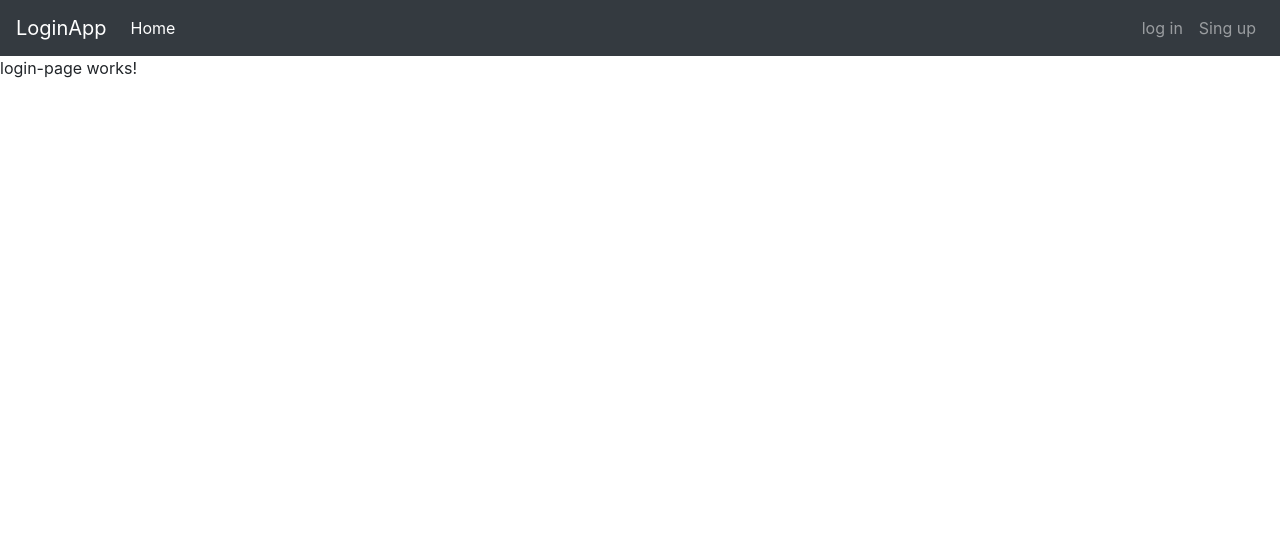
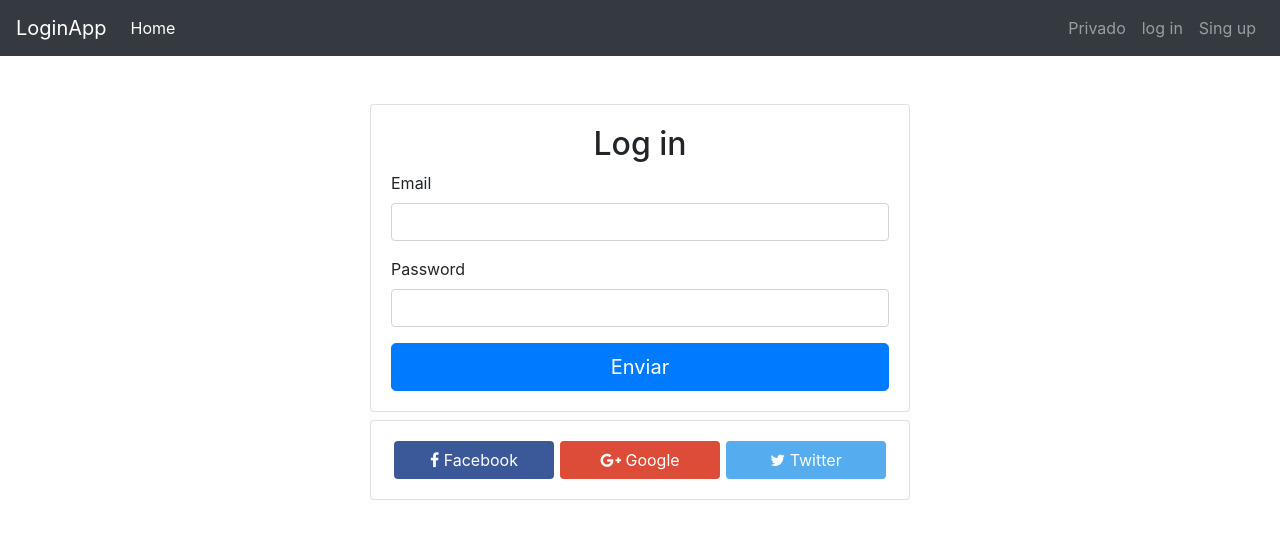
Before and after one commit to CrIs-is/loginFirebase, an Angular app: page /login in a window 1280 px wide. Shown: the top 536 px of the page. Built offline with nearby package versions, Linux system fonts and the light colour scheme.

Commit message:
Maquetando login,register,notFound y home

```diff
--- a/src/app/app-routing.module.ts
+++ b/src/app/app-routing.module.ts
@@ -4,6 +4,7 @@ import { LoginPageComponent } from './components/login-page/login-page.component
 import { RegisterPageComponent } from './components/register-page/register-page.component';
 import { HomePageComponent } from './components/home-page/home-page.component';
 import { NotFoundPageComponent } from './components/not-found-page/not-found-page.component';
+import { PrivadoPageComponent } from './components/privado-page/privado-page.component';
 
 
 const routes: Routes = [
@@ -11,6 +12,7 @@ const routes: Routes = [
   {path:"login",component:LoginPageComponent},
   {path:"singup",component:RegisterPageComponent},
   {path:"home",component:HomePageComponent},
+  {path:"privado",component:PrivadoPageComponent},
   {path:"**",component:NotFoundPageComponent}
 
 ];
--- a/src/app/app.component.html
+++ b/src/app/app.component.html
@@ -1,2 +1,4 @@
 <app-nav-bar></app-nav-bar>
-<router-outlet></router-outlet>
+<div class="container">
+    <router-outlet></router-outlet>
+</div>
--- a/src/app/components/home-page/home-page.component.html
+++ b/src/app/components/home-page/home-page.component.html
@@ -1 +1,10 @@
-<p>home-page works!</p>
+
+<div class="jumbotron">
+    <h1 class="display-3">Pagina de inicio</h1>
+    <p class="lead">This is a simple hero unit, a simple jumbotron-style component for calling extra attention to featured content or information.</p>
+    <hr class="my-4">
+    <p>It uses utility classes for typography and spacing to space content out within the larger container.</p>
+    <p class="lead">
+      <a class="btn btn-primary btn-lg" href="#" role="button">Learn more</a>
+    </p>
+  </div>
--- a/src/app/components/login-page/login-page.component.css
+++ b/src/app/components/login-page/login-page.component.css
@@ -0,0 +1,18 @@
+.botones button{
+    width: 32% !important;
+}
+
+.btn-facebook{
+    background: #3b5998;
+    color: #fff;
+}
+
+.btn-google{
+    background: #dd4b39;
+    color: #fff;
+}
+
+.btn-twitter{
+    background: #55acee;
+    color: #fff;
+}
--- a/src/app/components/login-page/login-page.component.html
+++ b/src/app/components/login-page/login-page.component.html
@@ -1 +1,34 @@
-<p>login-page works!</p>
+
+<div class="row mt-5">
+    <div class="col-md-6 mx-auto">
+        <div class="card">
+            <div class="card-body ">
+                <h2 class="text-center">Log in</h2>
+                <form >
+                    <div class="form-group">
+                        <label for="email">Email</label>
+                        <input type="email" class="form-control" id="password" name="password">
+                    </div>
+
+                    <div class="form-group">
+                        <label for="password">Password</label>
+                        <input type="password" class="form-control" id="password" name="password">
+                    </div>
+
+                    <button class="btn btn-primary btn-block btn-lg">Enviar</button>
+                </form>
+            </div>
+        </div>
+    </div>
+</div>
+<div class="row my-2">
+    <div class="col-md-6 mx-auto">
+        <div class="card">
+            <div class="card-body botones d-flex justify-content-around">
+                <button class="btn bt-lg btn-facebook"><i class="fa fa-facebook"></i> Facebook</button>
+                <button class="btn bt-lg btn-google"><i class="fa fa-google-plus"></i> Google</button>
+                <button class="btn bt-lg btn-twitter"><i class="fa fa-twitter"></i> Twitter</button>
+            </div>
+        </div>
+    </div>
+</div>
--- a/src/app/components/nav-bar/nav-bar.component.html
+++ b/src/app/components/nav-bar/nav-bar.component.html
@@ -15,6 +15,9 @@
 
     <div class="mx-auto">
         <ul class="navbar-nav mr-auto">
+          <li class="nav-item">
+            <a class="nav-link" routerLink="/privado">Privado <span class="sr-only">(current)</span></a>
+          </li>
             <li class="nav-item">
               <a class="nav-link" routerLink="/login">log in <span class="sr-only">(current)</span></a>
             </li>
--- a/src/app/components/not-found-page/not-found-page.component.html
+++ b/src/app/components/not-found-page/not-found-page.component.html
@@ -1 +1,13 @@
-<p>not-found-page works!</p>
+<div class="container my-5">
+    <div class="row">
+        <div class="col-md-6 mx-auto text-center">
+            <div class="card">
+                <h1>Error 404</h1>
+                <h4>Pagina no encontrada</h4>
+                <div class="card-body">
+                    <a href="/" class="btn btn-danger btn-lg"><i class="fa fa-home"></i>Ir a home</a>
+                </div>
+            </div>
+        </div>
+    </div>
+</div>
--- a/src/app/components/privado-page/privado-page.component.html
+++ b/src/app/components/privado-page/privado-page.component.html
@@ -1 +1,9 @@
-<p>privado-page works!</p>
+<div class="jumbotron">
+    <h1 class="display-3">Zona privada</h1>
+    <p class="lead">This is a simple hero unit, a simple jumbotron-style component for calling extra attention to featured content or information.</p>
+    <hr class="my-4">
+    <p>It uses utility classes for typography and spacing to space content out within the larger container.</p>
+    <p class="lead">
+      <a class="btn btn-primary btn-lg" href="#" role="button">Learn more</a>
+    </p>
+  </div>
--- a/src/app/components/register-page/register-page.component.css
+++ b/src/app/components/register-page/register-page.component.css
@@ -0,0 +1,18 @@
+.botones button{
+    width: 32% !important;
+}
+
+.btn-facebook{
+    background: #3b5998;
+    color: #fff;
+}
+
+.btn-google{
+    background: #dd4b39;
+    color: #fff;
+}
+
+.btn-twitter{
+    background: #55acee;
+    color: #fff;
+}
--- a/src/app/components/register-page/register-page.component.html
+++ b/src/app/components/register-page/register-page.component.html
@@ -1 +1,23 @@
-<p>register-page works!</p>
+
+<div class="row mt-5">
+    <div class="col-md-6 mx-auto">
+        <div class="card">
+            <div class="card-body">
+                <h2 class=" text-center">Registrarse</h2>
+                <form >
+                    <div class="form-group">
+                        <label for="email">Email</label>
+                        <input type="email" class="form-control" id="password" name="password">
+                    </div>
+
+                    <div class="form-group">
+                        <label for="password">Password</label>
+                        <input type="password" class="form-control" id="password" name="password">
+                    </div>
+
+                    <button class="btn btn-primary btn-block btn-lg">Enviar</button>
+                </form>
+            </div>
+        </div>
+    </div>
+</div>
```
